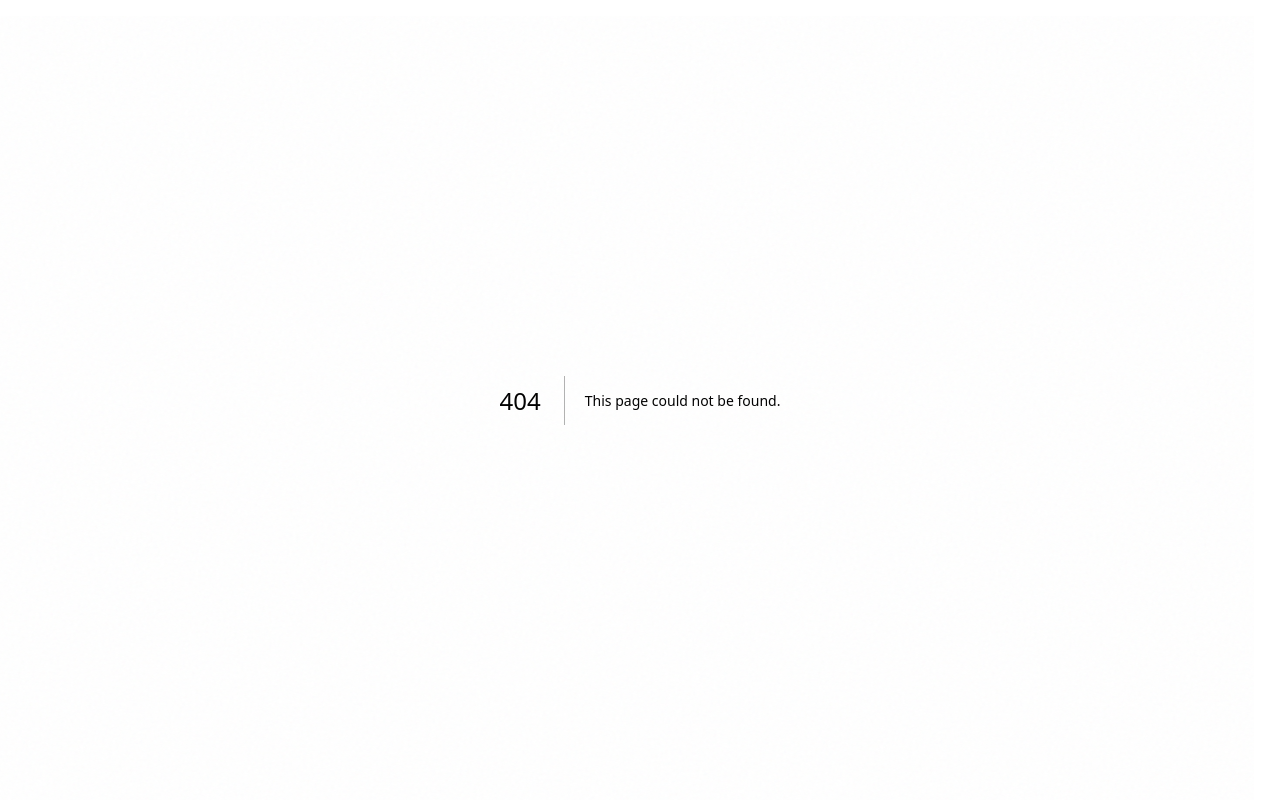
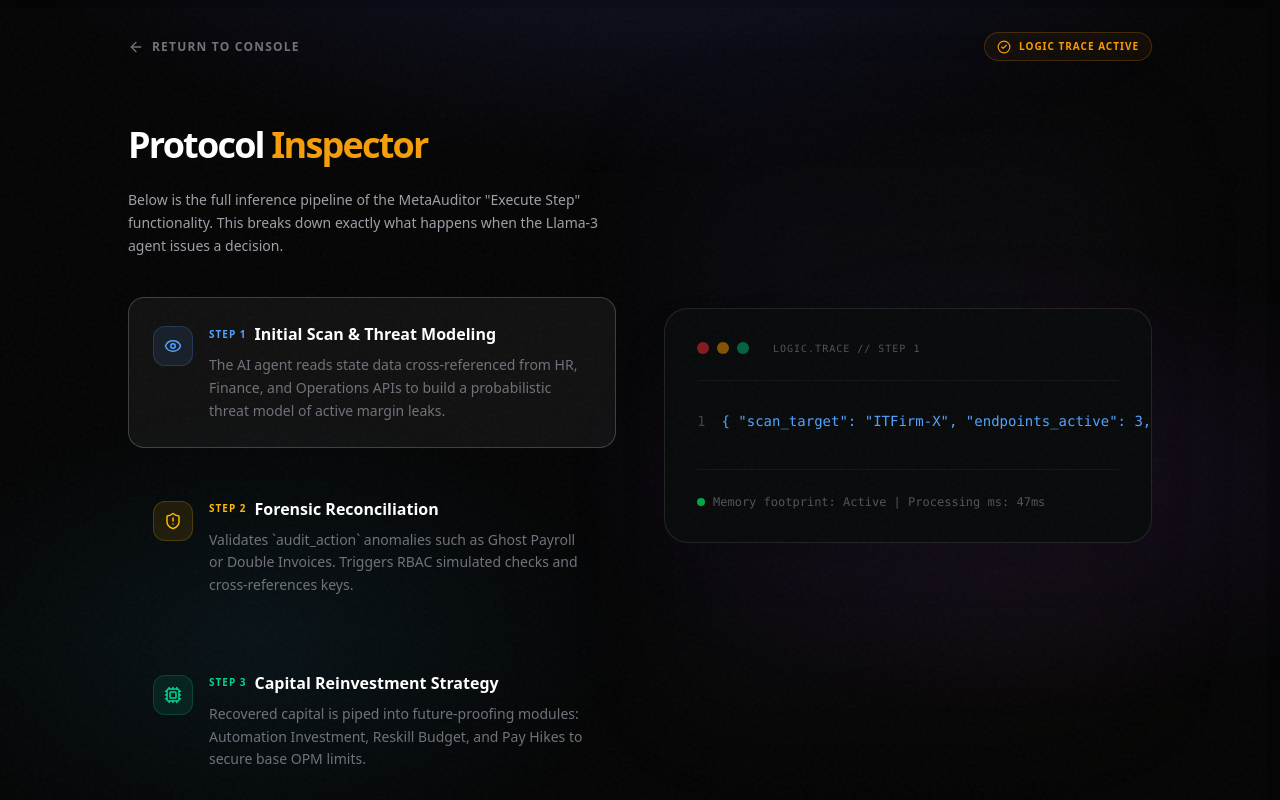
Before and after one commit to Dhusyanth209/my-openenv, a Next.js app in the folder frontend/: page /protocol in a window 1280 px wide. Before the commit this address had no page. Shown: the top 800 px of the page. Built offline with nearby package versions, Linux system fonts and the light colour scheme.

Commit message:
feat: Add Protocol Inspector page and expand chatbot knowledge rules

```diff
--- a/frontend/app/dashboard/page.tsx
+++ b/frontend/app/dashboard/page.tsx
@@ -68,6 +68,10 @@ export default function Dashboard() {
           {/* Links */}
           <div className="hidden md:flex gap-8 text-[11px] font-semibold text-zinc-500 uppercase tracking-widest">
             <button onClick={() => setIsDocsOpen(true)} className="hover:text-white transition-colors">Docs</button>
+            <a href="/protocol" className="hover:text-amber-500 transition-colors flex items-center gap-1">
+              <span className="w-1.5 h-1.5 rounded-full bg-amber-500 animate-pulse" />
+              Protocol Inspector
+            </a>
             <a href="https://huggingface.co/Dhusyanth03" target="_blank" className="hover:text-white transition-colors">HuggingFace</a>
             <a href="#metrics" className="hover:text-white transition-colors">Benchmarks</a>
           </div>
--- /dev/null
+++ b/frontend/app/protocol/page.tsx
@@ -0,0 +1,153 @@
+"use client";
+
+import { motion } from "framer-motion";
+import { ArrowLeft, ShieldAlert, Cpu, Eye, CheckCircle2, Zap } from "lucide-react";
+import Link from "next/link";
+import { useState } from "react";
+
+const PROTOCOL_STEPS = [
+  {
+    id: "Step 1",
+    title: "Initial Scan & Threat Modeling",
+    icon: Eye,
+    description: "The AI agent reads state data cross-referenced from HR, Finance, and Operations APIs to build a probabilistic threat model of active margin leaks.",
+    detail: `{ "scan_target": "ITFirm-X", "endpoints_active": 3, "drift_level": "Moderate" }`,
+    color: "text-blue-400",
+    bg: "bg-blue-400/10",
+    border: "border-blue-400/20"
+  },
+  {
+    id: "Step 2",
+    title: "Forensic Reconciliation",
+    icon: ShieldAlert,
+    description: "Validates `audit_action` anomalies such as Ghost Payroll or Double Invoices. Triggers RBAC simulated checks and cross-references keys.",
+    detail: `def reconcile(leak_id, key):\n  return ledger.validate(key) and rbac.authorized()`,
+    color: "text-amber-400",
+    bg: "bg-amber-400/10",
+    border: "border-amber-400/20"
+  },
+  {
+    id: "Step 3",
+    title: "Capital Reinvestment Strategy",
+    icon: Cpu,
+    description: "Recovered capital is piped into future-proofing modules: Automation Investment, Reskill Budget, and Pay Hikes to secure base OPM limits.",
+    detail: `{ "automation_investment": "+15.0%", "reskill_budget": "+5.0%" }`,
+    color: "text-emerald-400",
+    bg: "bg-emerald-400/10",
+    border: "border-emerald-400/20"
+  },
+  {
+    id: "Step 4",
+    title: "Stochastic Adversity Check",
+    icon: Zap,
+    description: "The environment dynamically mutates. Schema Drift modifies target endpoints. Market Shocks hit random departments, forcing adaptation in the next step.",
+    detail: `[SCHEMA MUTATION] /api/payroll/salary -> /api/v2/compensation`,
+    color: "text-purple-400",
+    bg: "bg-purple-400/10",
+    border: "border-purple-400/20"
+  }
+];
+
+export default function ProtocolInspector() {
+  const [activeStep, setActiveStep] = useState(0);
+
+  return (
+    <main className="min-h-screen bg-[#050505] font-sans selection:bg-amber-500/30 selection:text-white p-8 relative overflow-hidden">
+      <div className="ambient-bg" />
+
+      {/* Top Bar */}
+      <nav className="relative z-10 flex items-center justify-between max-w-5xl mx-auto mb-16">
+        <Link href="/dashboard" className="flex items-center gap-2 text-zinc-500 hover:text-white transition-colors">
+          <ArrowLeft size={16} />
+          <span className="text-xs font-bold uppercase tracking-widest">Return to Console</span>
+        </Link>
+        <div className="flex items-center gap-2 px-3 py-1.5 rounded-full border border-amber-500/20 bg-amber-500/5">
+          <CheckCircle2 size={14} className="text-amber-500" />
+          <span className="text-[10px] font-bold text-amber-500 uppercase tracking-widest">LOGIC TRACE ACTIVE</span>
+        </div>
+      </nav>
+
+      <div className="relative z-10 max-w-5xl mx-auto grid grid-cols-1 md:grid-cols-2 gap-12">
+        {/* Left Column: Info */}
+        <div>
+          <h1 className="text-4xl font-extrabold tracking-tighter text-white mb-6">
+            Protocol <span style={{ color: "#f59e0b" }}>Inspector</span>
+          </h1>
+          <p className="text-zinc-400 leading-relaxed mb-10 text-sm">
+            Below is the full inference pipeline of the MetaAuditor "Execute Step" functionality.
+            This breaks down exactly what happens when the Llama-3 agent issues a decision.
+          </p>
+
+          <div className="space-y-6">
+            {PROTOCOL_STEPS.map((step, idx) => {
+              const isActive = activeStep === idx;
+              return (
+                <motion.div
+                  key={idx}
+                  onHoverStart={() => setActiveStep(idx)}
+                  className={`p-6 rounded-2xl border transition-all cursor-crosshair ${
+                    isActive ? "bg-white/5 border-white/20" : "bg-transparent border-transparent hover:bg-white/[0.02]"
+                  }`}
+                >
+                  <div className="flex items-start gap-4">
+                    <div className={`mt-1 flex-shrink-0 w-10 h-10 rounded-xl flex items-center justify-center border ${step.bg} ${step.border}`}>
+                      <step.icon size={18} className={step.color} />
+                    </div>
+                    <div>
+                      <div className="flex items-center gap-2 mb-2">
+                        <span className={`text-[10px] font-black uppercase tracking-widest ${step.color}`}>{step.id}</span>
+                        <h3 className="text-white font-bold">{step.title}</h3>
+                      </div>
+                      <p className="text-zinc-500 text-sm leading-relaxed">{step.description}</p>
+                    </div>
+                  </div>
+                </motion.div>
+              );
+            })}
+          </div>
+        </div>
+
+        {/* Right Column: Code Viewer */}
+        <div className="relative h-[600px] flex flex-col justify-center">
+          <div className="absolute inset-0 bg-gradient-to-br from-indigo-500/10 to-amber-500/5 rounded-3xl blur-3xl opacity-50" />
+
+          <motion.div
+            key={activeStep}
+            initial={{ opacity: 0, y: 20 }}
+            animate={{ opacity: 1, y: 0 }}
+            transition={{ type: "spring", bounce: 0.4 }}
+            className="relative bg-[#080a0b] border border-white/10 rounded-3xl p-8 shadow-2xl overflow-hidden"
+          >
+            {/* Terminal Window Chrome */}
+            <div className="flex items-center gap-2 mb-6 border-b border-white/5 pb-6">
+              <div className="w-3 h-3 rounded-full bg-red-500/50" />
+              <div className="w-3 h-3 rounded-full bg-amber-500/50" />
+              <div className="w-3 h-3 rounded-full bg-emerald-500/50" />
+              <span className="ml-4 text-[10px] font-mono text-zinc-600 uppercase tracking-widest">
+                logic.trace // {PROTOCOL_STEPS[activeStep].id}
+              </span>
+            </div>
+
+            <pre className="font-mono text-sm leading-8" style={{ color: "#a1a1aa" }}>
+              <code>
+                {PROTOCOL_STEPS[activeStep].detail.split('\n').map((line, i) => (
+                  <div key={i} className="flex gap-4 group">
+                    <span className="text-zinc-700 select-none group-hover:text-zinc-500">{i + 1}</span>
+                    <span className={PROTOCOL_STEPS[activeStep].color}>{line}</span>
+                  </div>
+                ))}
+              </code>
+            </pre>
+
+            <div className="mt-8 pt-6 border-t border-white/5">
+              <p className="text-xs text-zinc-600 font-mono flex items-center gap-2">
+                <span className="w-2 h-2 rounded-full bg-green-500 animate-pulse" />
+                Memory footprint: Active | Processing ms: {Math.floor(Math.random() * 40) + 12}ms
+              </p>
+            </div>
+          </motion.div>
+        </div>
+      </div>
+    </main>
+  );
+}
```
Also changed, not shown: 1 other file (tests, documents, lock files or other folders).
